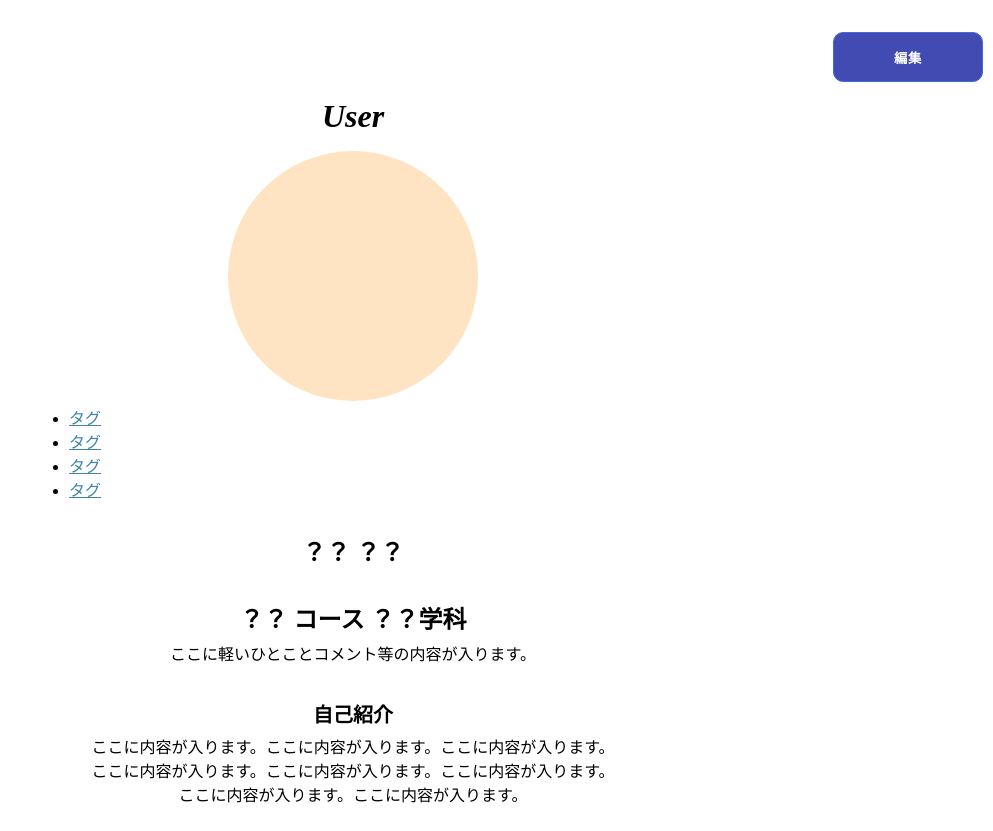
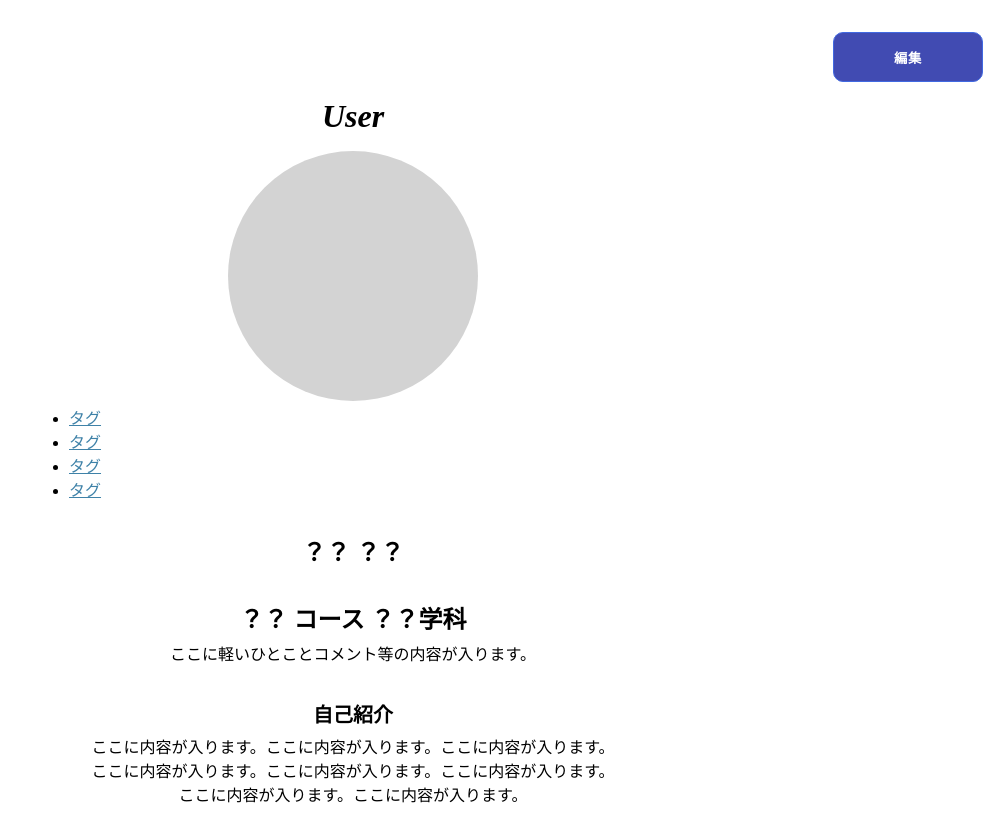
Before and after one commit to ohNarumi/PBL1, a PHP site: page /profile.html in a window 1280 px wide. Shown: the top 831 px of the page, without its empty margins (287-1280 px from the left). Run offline with PHP 8.4, Linux system fonts and the light colour scheme.

Commit message:
CSSのアイコンのカラー変更/#14

```diff
--- a/profile.css
+++ b/profile.css
@@ -233,7 +233,7 @@ input:checked + .tab_class + .content_class {
 	display: inline-block;
 	width: 250px;
 	height: 250px;
-	background: bisque;
+	background: lightgrey;
 	-moz-border-radius: 50px;
 	-webkit-border-radius: 50px;
 	-o-border-radius: 50px;
```
